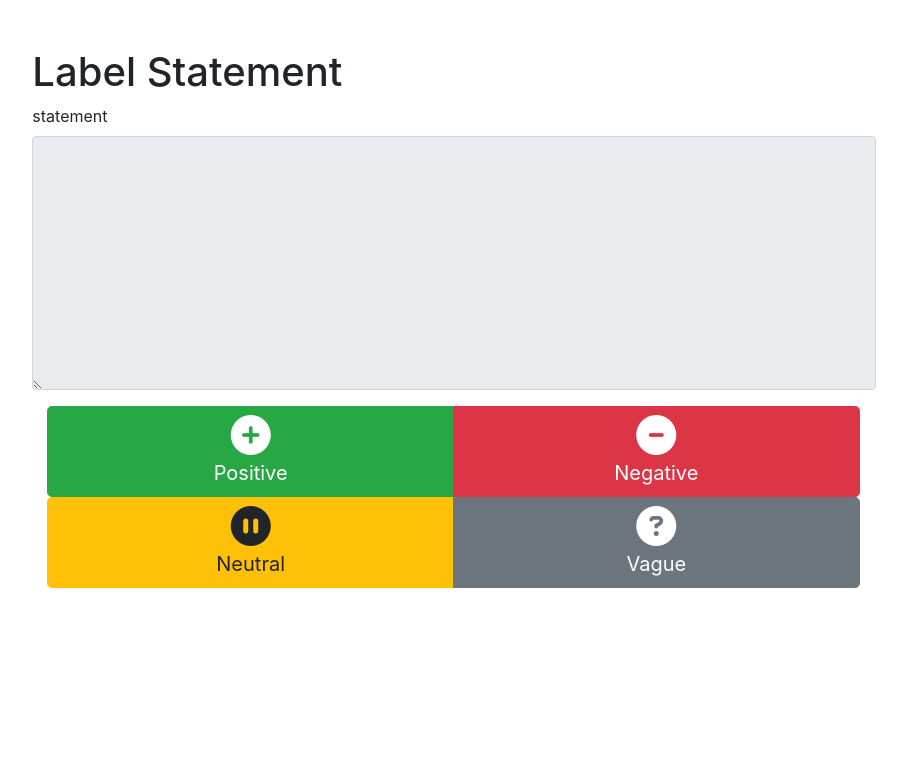
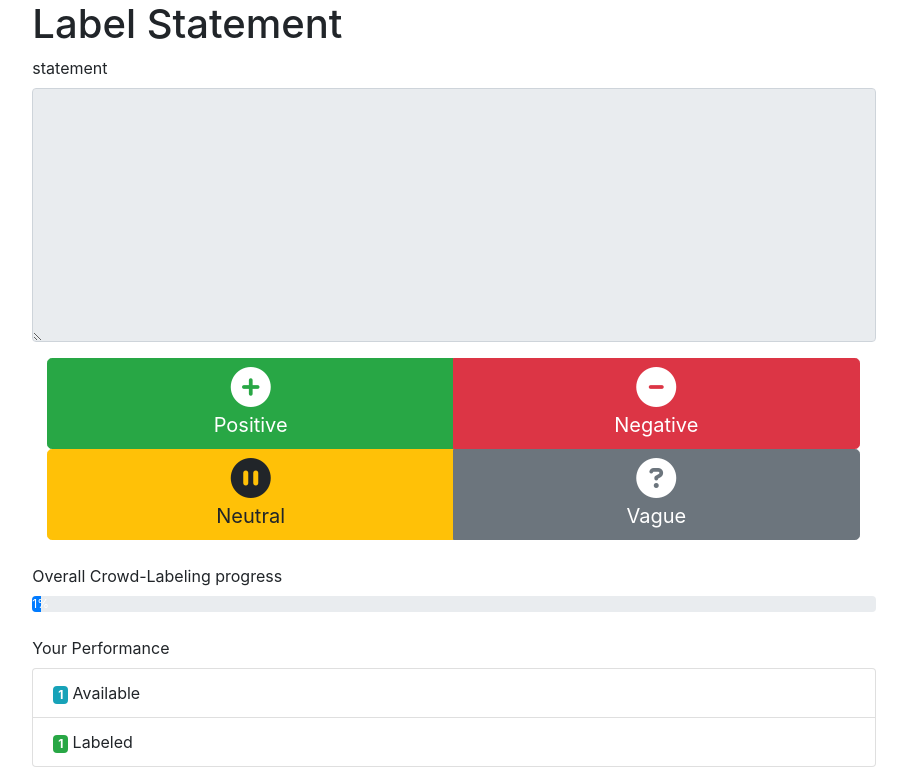
Before and after one commit to faryabimm/statement-labeling-system, a Django app: template templates/label.html in a window 1280 px wide. Shown: the part 56-839 px from the top of the page, without its empty margins (186-1093 px from the left). Before the commit the page ends 644 px from the top, so only its background shows below. Run offline with Django 3.2, Linux system fonts and the light colour scheme; tables that the repository leaves empty hold one stand-in row (values such as "Sample post"); the template is opened without the code that fills it: values that come from a table or form of the project are taken from there, most other values are stand-ins (such as "Sample title", 1, 10 or a date in 2020); some libraries are stand-ins or nearby versions.

Commit message:
add stats to labeling page

```diff
--- a/templates/base.html
+++ b/templates/base.html
@@ -61,7 +61,7 @@
     </div>
 </nav>
 <div class="row justify-content-center">
-    <div id="content" class="col-8 mt-5">
+    <div id="content" class=".col-10 col-lg-8">
         {% block content %}
             <h1>default content</h1>
         {% endblock %}
--- a/templates/label.html
+++ b/templates/label.html
@@ -42,6 +42,29 @@
                 </div>
             </div>
         </div>
+        <br/>
+        <label for="progress">Overall Crowd-Labeling progress</label>
+        <div id="progress" class="progress">
+            <div class="progress-bar" role="progressbar" style="width: {{ progress_percentage }}%;"
+                 aria-valuenow="{{ progress_percentage }}"
+                 aria-valuemin="0"
+                 aria-valuemax="100">{{ progress_percentage }}%
+            </div>
+        </div>
+        <br/>
+        <label for="performance">Your Performance</label>
+        <div id="performance">
+            <ul class="list-group">
+                <li class="list-group-item">
+                    <span class="badge badge-info">{{ max_possible_label_count }}</span>
+                    Available
+                </li>
+                <li class="list-group-item">
+                    <span class="badge badge-success">{{ user_label_count }}</span>
+                    Labeled
+                </li>
+            </ul>
+        </div>
 
     </form>
 {% endblock %}
```
Also changed, not shown: crowd_labeling/views.py (+8 -1 lines).
